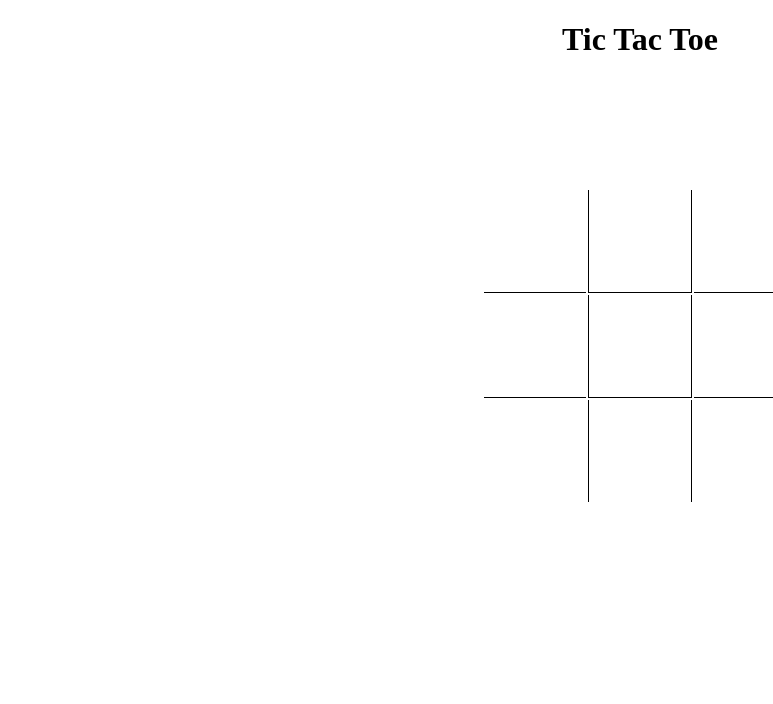
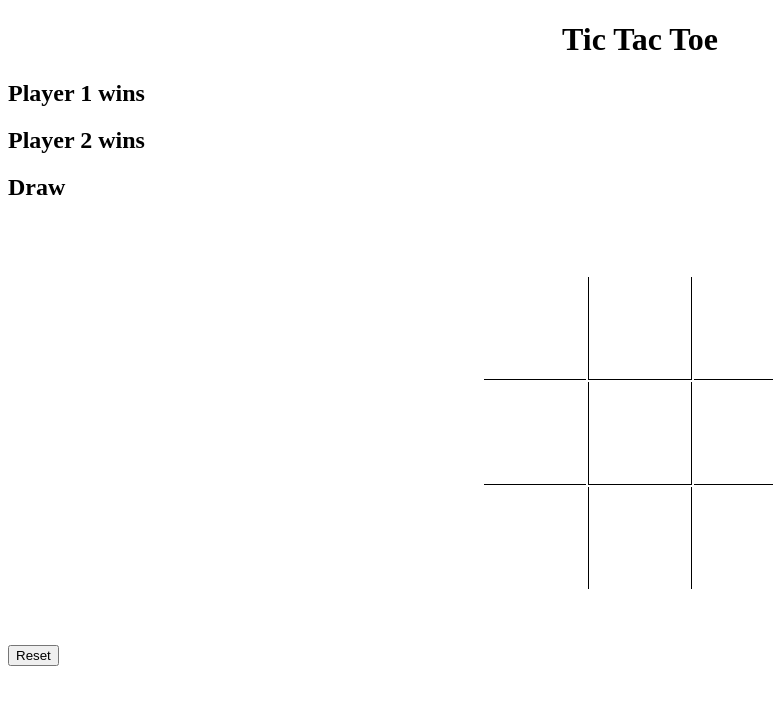
Before and after one commit to Tachyon01/Tic_Tac_Toe, a plain HTML site: page index.html in a window 1280 px wide. Shown: the whole page, without its empty margins (0-773 px from the left). Drawn offline with Linux system fonts and the light colour scheme.

Commit message:
Update index.html

```diff
--- a/index.html
+++ b/index.html
@@ -8,7 +8,10 @@
 <body>
 
 <h1>Tic Tac Toe</h1>
-<br><br><br><br><br><br>
+<h2 id="p1">Player 1 wins</h2>
+<h2 id="p2">Player 2 wins</h2>
+<h2 id="draw">Draw</h2>
+<br><br><br>
 <table>
 	<tr>
 		<td class="horizontal" id="r1c1"></td>
@@ -29,6 +32,8 @@
 	</tr>
 
 </table>
+<br><br><br>
+<button id="reset">Reset</button>
 <script type="text/javascript" src="assets/js/Tic-Tac-Toe.js"></script>
 </body>
 </html>
```
